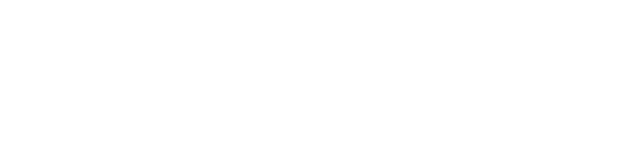
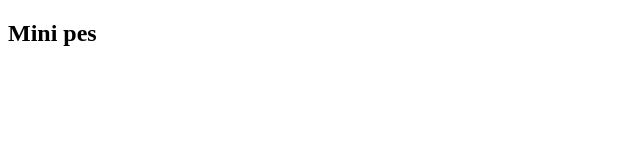
Before and after one commit to SamoStraka/git_test, a plain HTML site: page index.html in a window 1280 px wide. Shown: the whole page, without its empty margins (0-640 px from the left). Drawn offline with Linux system fonts and the light colour scheme.

Commit message:
second one

```diff
--- a/index.html
+++ b/index.html
@@ -6,6 +6,6 @@
     <title>Title</title>
 </head>
 <body>
-
+    <h2>Mini pes</h2>
 </body>
 </html>
```
